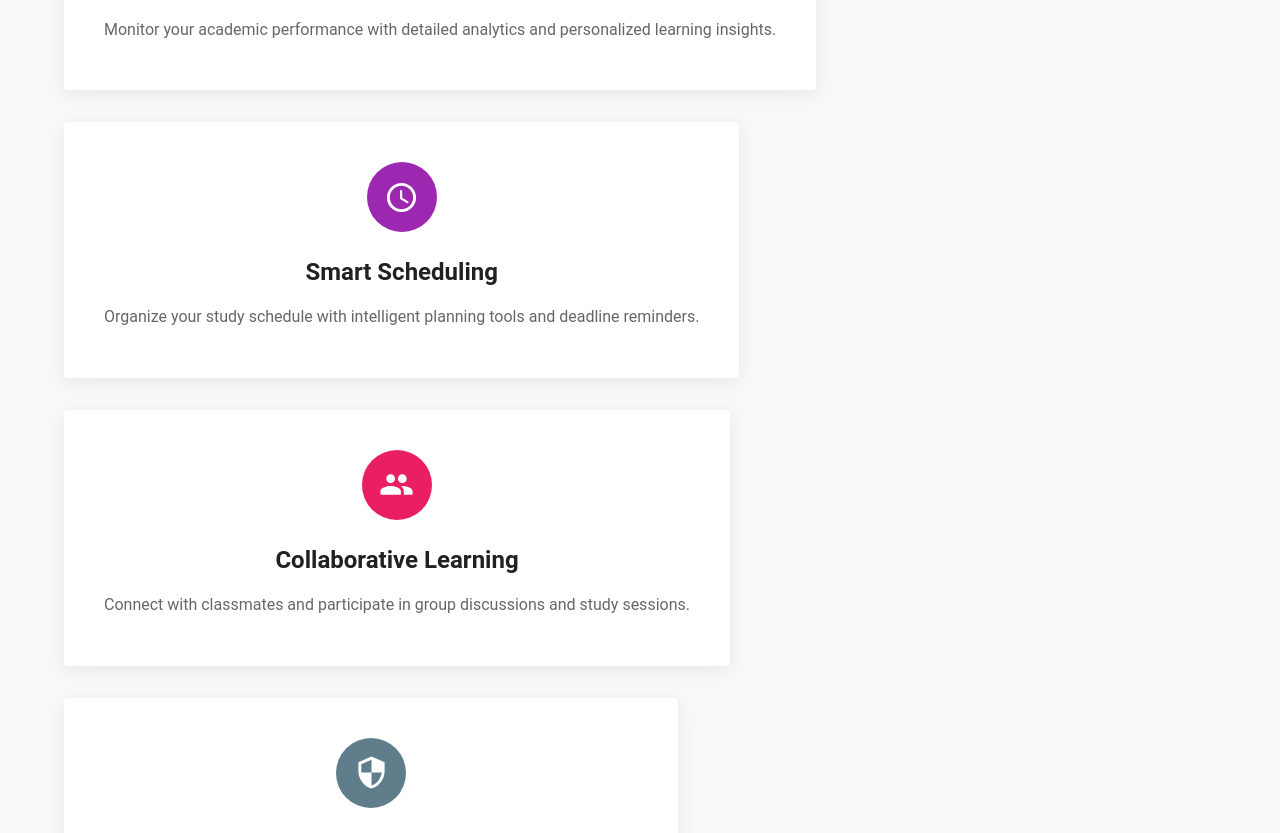
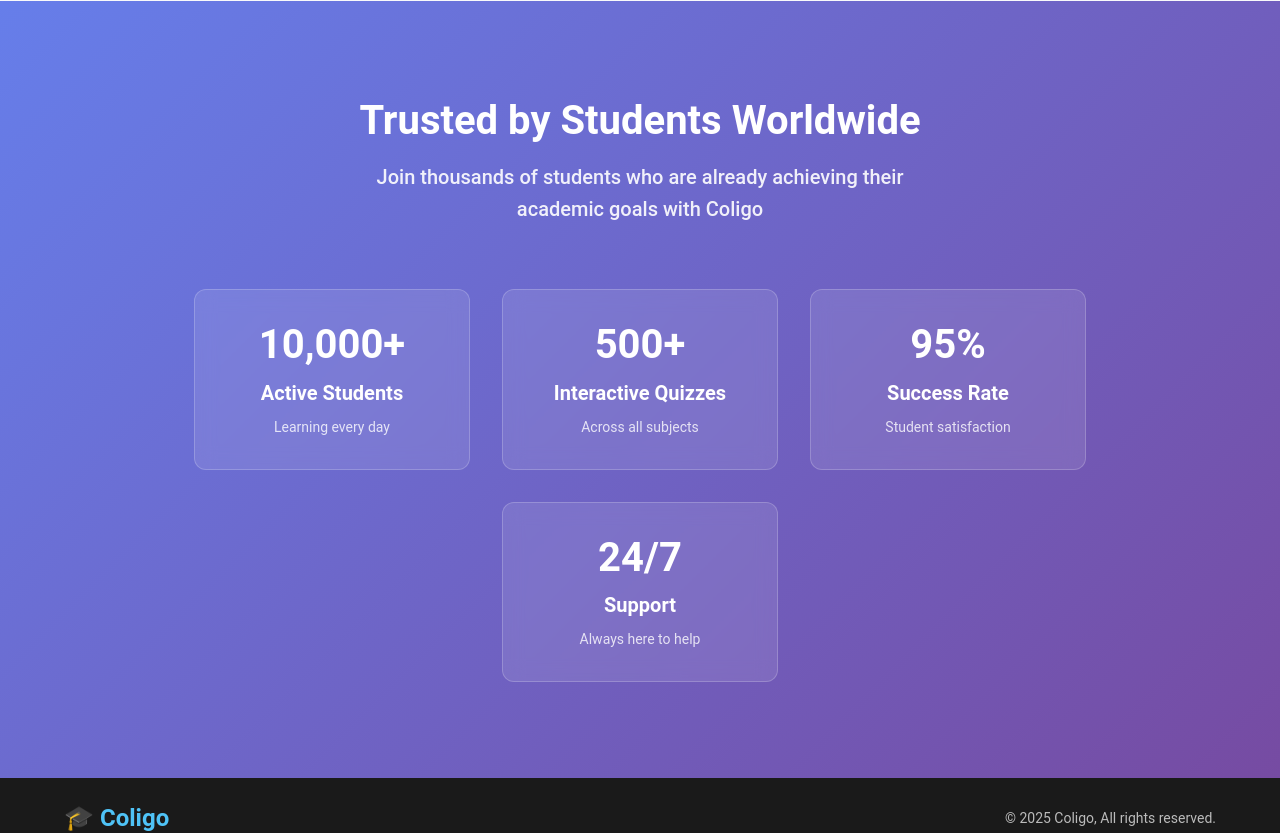
Before and after one commit to AhmadAbdelaziz8/coligo, a React (Vite) app in the folder frontend/: page / in a window 1280 px wide. Shown: the part 1651-2484 px from the top of the page. Built offline with nearby package versions, Linux system fonts and the light colour scheme.

Commit message:
improve the landing page UI

```diff
--- a/frontend/src/App.tsx
+++ b/frontend/src/App.tsx
@@ -13,7 +13,6 @@ import PerformancePage from "./pages/PerformancePage";
 import QuizzesPage from "./pages/QuizzesPage";
 import AnnouncementsPage from "./pages/AnnouncementsPage";
 import ProtectedRoute from "./components/Auth/ProtectedRoute";
-import QuizAttemptPage from "./pages/QuizAttemptPage";
 
 function App() {
   const { isAuthenticated } = useAppSelector((state) => state.auth);
@@ -21,11 +20,14 @@ function App() {
   return (
     <Box className="min-h-screen">
       <Routes>
-        {/* Landing Page*/}
+        {/* Landing Page - accessible by everyone */}
+        <Route path="/" element={<LandingPage />} />
+
+        {/* Auto-redirect for authenticated users who visit root with no specific intent */}
         <Route
-          path="/"
+          path="/home"
           element={
-            isAuthenticated ? <Navigate to="/dashboard" /> : <LandingPage />
+            isAuthenticated ? <Navigate to="/dashboard" /> : <Navigate to="/" />
           }
         />
 
@@ -52,7 +54,6 @@ function App() {
             <Route path="gradebook" element={<GradebookPage />} />
             <Route path="performance" element={<PerformancePage />} />
             <Route path="quizzes" element={<QuizzesPage />} />
-            <Route path="quizzes/:id" element={<QuizAttemptPage />} />
             <Route path="announcements" element={<AnnouncementsPage />} />
           </Route>
         </Route>
--- a/frontend/src/components/Dashboard/TopBar.tsx
+++ b/frontend/src/components/Dashboard/TopBar.tsx
@@ -17,12 +17,12 @@ import {
 import {
   Search,
   Notifications,
-  Mail,
   Logout,
   Person,
   Settings,
   KeyboardArrowDown,
   Menu as MenuIcon,
+  Home,
 } from "@mui/icons-material";
 import { useAppSelector, useAppDispatch } from "../../hooks/redux";
 import { logoutUser } from "../../store/slices/authSlice";
@@ -151,7 +151,10 @@ const TopBar: React.FC<TopBarProps> = ({
             },
           }}
         >
-          <Badge color="error" sx={{ "& .MuiBadge-badge": { fontSize: "10px" } }}>
+          <Badge
+            color="error"
+            sx={{ "& .MuiBadge-badge": { fontSize: "10px" } }}
+          >
             <Notifications sx={{ fontSize: { xs: 20, sm: 24 } }} />
           </Badge>
         </IconButton>
@@ -236,6 +239,18 @@ const TopBar: React.FC<TopBarProps> = ({
             },
           }}
         >
+          <MenuItem
+            onClick={() => {
+              navigate("/");
+              handleClose();
+            }}
+          >
+            <ListItemIcon>
+              <Home sx={{ color: "#2d5a87" }} />
+            </ListItemIcon>
+            <ListItemText primary="Back to Home" />
+          </MenuItem>
+
           <MenuItem onClick={handleClose}>
             <ListItemIcon>
               <Person sx={{ color: "#2d5a87" }} />
--- a/frontend/src/components/Landing/Features.tsx
+++ b/frontend/src/components/Landing/Features.tsx
@@ -7,7 +7,6 @@ import {
   CardContent,
   Avatar,
 } from "@mui/material";
-import Grid from "@mui/material/Grid";
 import {
   Quiz,
   Announcement,
@@ -91,9 +90,35 @@ const Features: React.FC = () => {
           </Typography>
         </Box>
 
-        <Grid container spacing={4}>
+        <Box
+          sx={{
+            display: "flex",
+            flexWrap: "wrap",
+            gap: 4,
+            justifyContent: "center",
+          }}
+        >
           {features.map((feature, index) => (
-            <Grid xs={12} md={6} lg={4} key={index}>
+            <Box
+              key={index}
+              sx={{
+                flex: {
+                  xs: "1 1 100%", // Full width on mobile
+                  md: "1 1 calc(50% - 16px)", // Half width on medium screens
+                  lg: "1 1 calc(33.333% - 22px)", // Third width on large screens
+                },
+                minWidth: {
+                  xs: "100%",
+                  md: "300px",
+                  lg: "280px",
+                },
+                maxWidth: {
+                  xs: "100%",
+                  md: "calc(50% - 16px)",
+                  lg: "calc(33.333% - 22px)",
+                },
+              }}
+            >
               <Card
                 sx={{
                   height: "100%",
@@ -143,9 +168,9 @@ const Features: React.FC = () => {
                   </Typography>
                 </CardContent>
               </Card>
-            </Grid>
+            </Box>
           ))}
-        </Grid>
+        </Box>
       </Container>
     </Box>
   );
--- a/frontend/src/components/Landing/Footer.tsx
+++ b/frontend/src/components/Landing/Footer.tsx
@@ -31,7 +31,7 @@ const Footer: React.FC = () => {
           </Typography>
 
           <Typography variant="body2" sx={{ opacity: 0.7 }}>
-            © 2024 Coligo. All rights reserved.
+            © 2025 Coligo, All rights reserved.
           </Typography>
         </Box>
       </Container>
--- a/frontend/src/components/Landing/Header.tsx
+++ b/frontend/src/components/Landing/Header.tsx
@@ -1,4 +1,4 @@
-import React, { useState } from "react";
+import React, { useState, useEffect } from "react";
 import {
   AppBar,
   Toolbar,
@@ -21,6 +21,18 @@ const Header: React.FC = () => {
   const theme = useTheme();
   const isMobile = useMediaQuery(theme.breakpoints.down("md"));
   const [mobileMenuOpen, setMobileMenuOpen] = useState(false);
+  const [scrolled, setScrolled] = useState(false);
+
+  // Handle scroll effect for dynamic transparency
+  useEffect(() => {
+    const handleScroll = () => {
+      const isScrolled = window.scrollY > 50;
+      setScrolled(isScrolled);
+    };
+
+    window.addEventListener("scroll", handleScroll);
+    return () => window.removeEventListener("scroll", handleScroll);
+  }, []);
 
   const menuItems = [
     { label: "Features", action: () => scrollToSection("features") },
@@ -44,11 +56,20 @@ const Header: React.FC = () => {
     <>
       <AppBar
         position="fixed"
+        elevation={0}
         sx={{
-          background: "rgba(255, 255, 255, 0.95)",
-          backdropFilter: "blur(10px)",
-          boxShadow: "0 2px 20px rgba(0,0,0,0.1)",
+          background: scrolled
+            ? "rgba(255, 255, 255, 0.95)"
+            : "rgba(255, 255, 255, 0.8)",
+          backdropFilter: scrolled ? "blur(20px)" : "blur(10px)",
+          borderBottom: scrolled
+            ? "1px solid rgba(255, 255, 255, 0.2)"
+            : "1px solid transparent",
+          boxShadow: scrolled
+            ? "0 4px 30px rgba(0,0,0,0.1)"
+            : "0 2px 20px rgba(0,0,0,0.05)",
           color: "text.primary",
+          transition: "all 0.3s cubic-bezier(0.4, 0, 0.2, 1)",
         }}
       >
         <Toolbar sx={{ justifyContent: "space-between" }}>
@@ -57,11 +78,17 @@ const Header: React.FC = () => {
             variant="h5"
             sx={{
               fontWeight: 700,
-              background: "linear-gradient(45deg, #667eea, #764ba2)",
+              background: scrolled
+                ? "linear-gradient(45deg, #667eea, #764ba2)"
+                : "linear-gradient(45deg, #667eea, #764ba2)",
               backgroundClip: "text",
               WebkitBackgroundClip: "text",
               WebkitTextFillColor: "transparent",
               cursor: "pointer",
+              transition: "all 0.3s ease",
+              "&:hover": {
+                transform: "scale(1.05)",
+              },
             }}
             onClick={() => window.scrollTo({ top: 0, behavior: "smooth" })}
           >
--- a/frontend/src/components/Landing/Stats.tsx
+++ b/frontend/src/components/Landing/Stats.tsx
@@ -1,6 +1,5 @@
 import React from "react";
 import { Box, Container, Typography, Paper } from "@mui/material";
-import Grid from "@mui/material/Grid";
 
 const stats = [
   {
@@ -59,9 +58,35 @@ const Stats: React.FC = () => {
           </Typography>
         </Box>
 
-        <Grid container spacing={4}>
+        <Box
+          sx={{
+            display: "flex",
+            flexWrap: "wrap",
+            gap: 4,
+            justifyContent: "center",
+          }}
+        >
           {stats.map((stat, index) => (
-            <Grid xs={12} sm={6} md={3} key={index}>
+            <Box
+              key={index}
+              sx={{
+                flex: {
+                  xs: "1 1 100%", // Full width on mobile
+                  sm: "1 1 calc(50% - 16px)", // Half width on small screens
+                  md: "1 1 calc(25% - 12px)", // Quarter width on medium+ screens
+                },
+                minWidth: {
+                  xs: "100%",
+                  sm: "250px",
+                  md: "200px",
+                },
+                maxWidth: {
+                  xs: "100%",
+                  sm: "calc(50% - 16px)",
+                  md: "calc(25% - 12px)",
+                },
+              }}
+            >
               <Paper
                 elevation={0}
                 sx={{
@@ -73,6 +98,7 @@ const Stats: React.FC = () => {
                   borderRadius: 3,
                   color: "white",
                   transition: "all 0.3s ease",
+                  height: "100%",
                   "&:hover": {
                     background: "rgba(255,255,255,0.15)",
                     transform: "translateY(-5px)",
@@ -107,9 +133,9 @@ const Stats: React.FC = () => {
                   {stat.description}
                 </Typography>
               </Paper>
-            </Grid>
+            </Box>
           ))}
-        </Grid>
+        </Box>
       </Container>
     </Box>
   );
```
Also changed, not shown: frontend/src/pages/LandingPage.tsx (+5 -4 lines).
